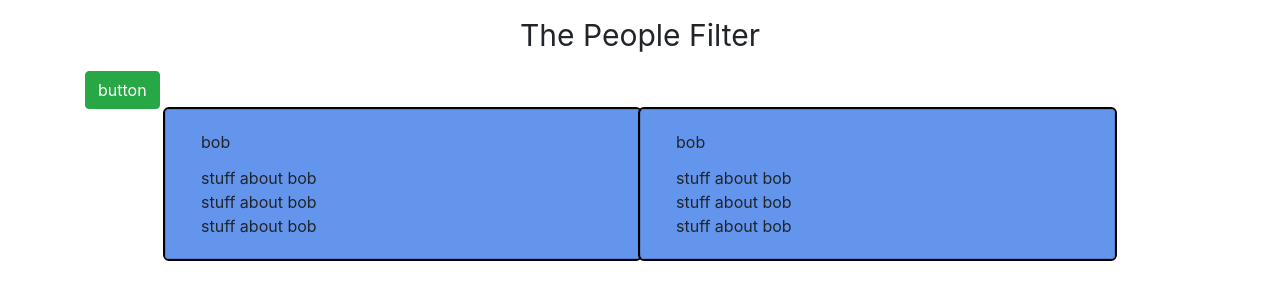
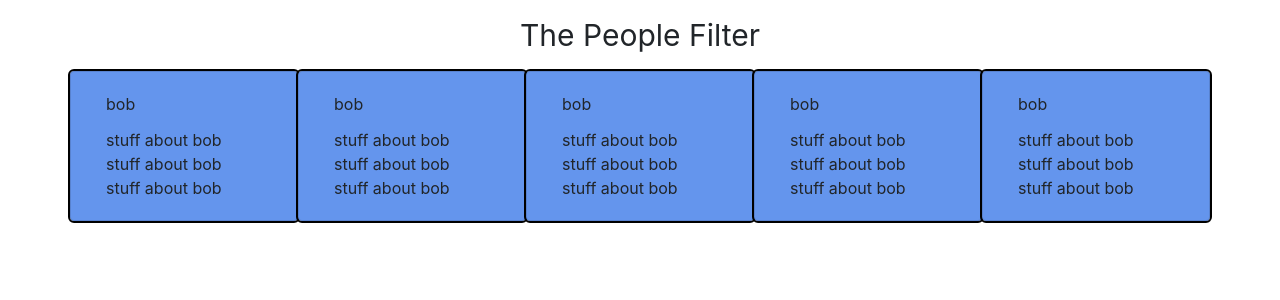
Before and after one commit to Matt-Boggs/The-People-Filter, a React (Create React App) app: page / in a window 1280 px wide. Shown: the top 300 px of the page. Built offline with nearby package versions, Linux system fonts and the light colour scheme.

Commit message:
EmpCard component created, beginning of state in ShowEmployees

```diff
--- /dev/null
+++ b/src/components/EmpCard.js
@@ -0,0 +1,26 @@
+import React from "react";
+
+const EmpCard = (props)=>{
+
+
+    return(
+        <>
+            <div className="card-body">
+                <div className="card-title">
+                    bob
+                </div>
+                <div className="card-text">
+                    stuff about bob
+                </div>
+                <div className="card-text">
+                    stuff about bob
+                </div>
+                <div className="card-text">
+                    stuff about bob
+                </div>
+            </div>
+        </>
+    )
+}
+
+export default EmpCard;
--- a/src/components/ShowEmployees.js
+++ b/src/components/ShowEmployees.js
@@ -1,14 +1,26 @@
 import React from "react";
+import { useState } from "react";
 import { Container, Row, Col, Card,  } from "react-bootstrap"
+import EmpCard from "./EmpCard";
+import EmpJSON from "../employees.json"
+import { useEffect } from "react";
+
+
 const ShowEmployees = ()=>{
+    const[empArr, setEmpArrState] = useState({
+        employees: EmpJSON
+    })
 
+    useEffect(()=>{
+        console.log(empArr)
+    },[])
 
     return (
         <Container>
-            <button className="btn btn-success">button</button>
             <Row>
-                <Col xs={1}></Col>
-
+                <Col className="card">
+                    <EmpCard />
+                </Col>
                 <Col className="card">
                     <div className="card-body">
                         <div className="card-title">
@@ -41,7 +53,7 @@ const ShowEmployees = ()=>{
                         </div>
                     </div>
                 </Col>
-                {/* <div className="card col-2">
+                <Col className="card">
                     <div className="card-body">
                         <div className="card-title">
                             bob
@@ -56,8 +68,8 @@ const ShowEmployees = ()=>{
                             stuff about bob
                         </div>
                     </div>
-                </div>
-                <div className="card col-2">
+                </Col>
+                <Col className="card">
                     <div className="card-body">
                         <div className="card-title">
                             bob
@@ -72,41 +84,7 @@ const ShowEmployees = ()=>{
                             stuff about bob
                         </div>
                     </div>
-                </div>
-                <div className="card col-2">
-                    <div className="card-body">
-                        <div className="card-title">
-                            bob
-                        </div>
-                        <div className="card-text">
-                            stuff about bob
-                        </div>
-                        <div className="card-text">
-                            stuff about bob
-                        </div>
-                        <div className="card-text">
-                            stuff about bob
-                        </div>
-                    </div>
-                </div>
-                <div className="card col-2">
-                    <div className="card-body">
-                        <div className="card-title">
-                            bob
-                        </div>
-                        <div className="card-text">
-                            stuff about bob
-                        </div>
-                        <div className="card-text">
-                            stuff about bob
-                        </div>
-                        <div className="card-text">
-                            stuff about bob
-                        </div>
-                    </div>
-                </div> */}
-
-                <Col xs={1}></Col>
+                </Col>
             </Row>
         </Container>
     )
```
